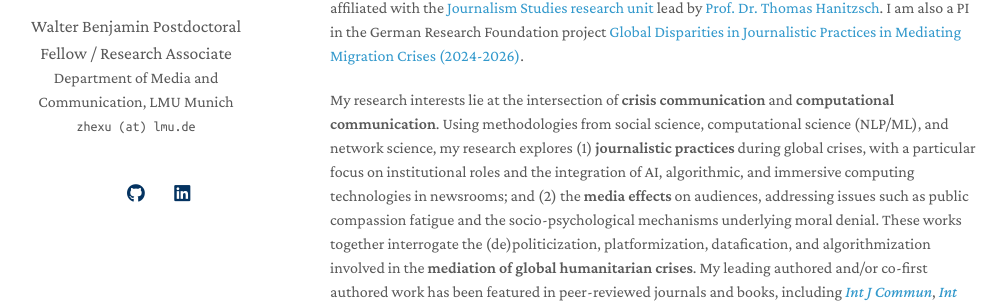
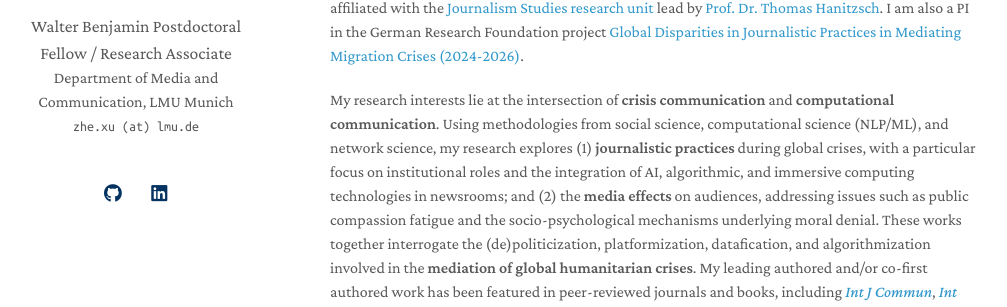
Before and after one commit to zhexuphd/home, a Jekyll site: the page built from index.md, in a window 1280 px wide. Shown: the part 253-560 px from the top of the page, without its empty margins (140-1147 px from the left). Built offline with Jekyll 4.4.1, drawn with Linux system fonts in a browser that asks for light colours; a style sheet for code colours, icons or effects is not loaded; our own code applies the rules of GitHub Pages for plain Markdown files.

Commit message:
Update _config.yml

```diff
--- a/_config.yml
+++ b/_config.yml
@@ -2,7 +2,7 @@
 title: Dr. Zhe Xu
 position: Walter Benjamin Postdoctoral Fellow / Research Associate
 affiliation: Department of Media and Communication, LMU Munich
-email: zhexu (at) lmu.de
+email: zhe.xu (at) lmu.de
 
 # Search Engine Optimization (SEO)
 # The following information is used to improve the website traffic from search engines, e.g., Google.
@@ -13,7 +13,7 @@
 # Links
 # If you don't need one of them, you may delete the corresponding line.
 google_scholar: https://scholar.google.com/
-cv_link: assets/files/curriculum_vitae.pdf
+cv_link: #
 github_link: https://github.com/
 linkedin: https://www.linkedin.com/
 twitter: https://twitter.com/
```
